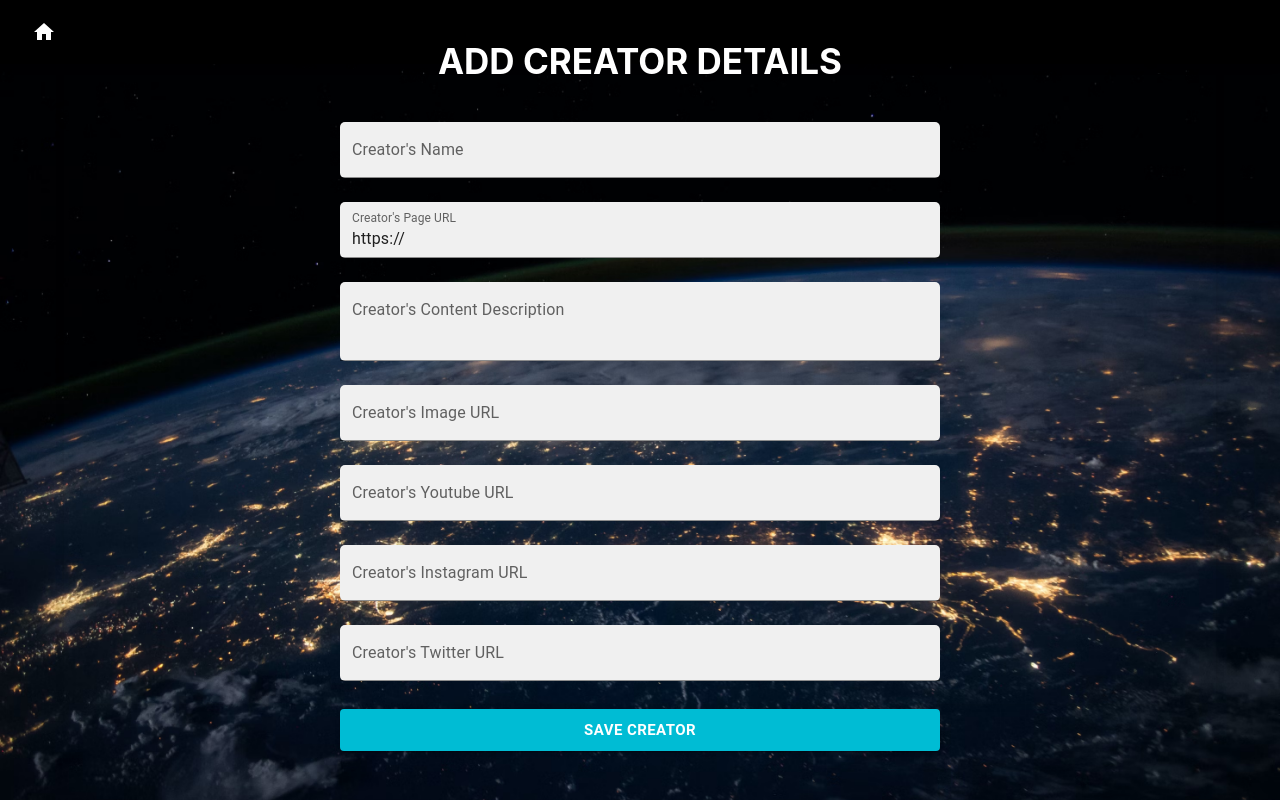
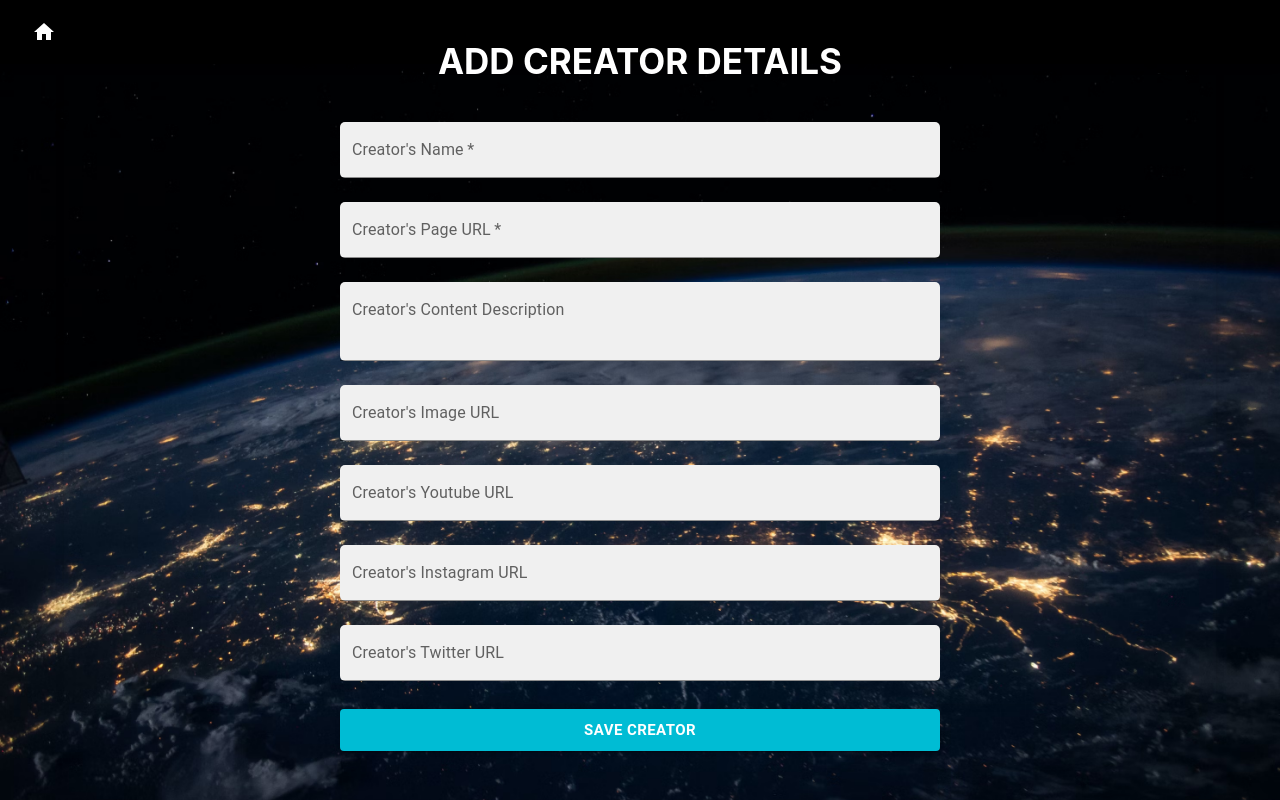
Before and after one commit to singharpt/creatorverse, a React (Create React App) app: page /add in a window 1280 px wide. Built offline with nearby package versions, Linux system fonts and the light colour scheme; no server answers.

Commit message:
added website walkthrough gif

```diff
--- a/src/components/creatorCard.js
+++ b/src/components/creatorCard.js
@@ -19,8 +19,8 @@ function Creator({ creatorData }) {
 
   let trimmedDescription = null;
 
-  if (creatorData && creatorData.description.length > 100) {
-    trimmedDescription = creatorData.description.slice(0, 100) + "...";
+  if (creatorData && creatorData.description.length > 90) {
+    trimmedDescription = creatorData.description.slice(0, 90) + "...";
   } else {
     trimmedDescription = creatorData.description;
   }
--- a/src/components/creatorForm.js
+++ b/src/components/creatorForm.js
@@ -48,7 +48,7 @@ function CreatorForm(props) {
     name: yup.string().required("Creator name is required!"),
     url: yup
       .mixed()
-      .test("urlCheck", "URL must start with 'https' or be null", checkURL)
+      .test("urlCheck", "URL must start with 'https'", checkURL)
       .required("Creator URL is required"),
     desc: yup.string(),
     img: yup
@@ -125,6 +125,7 @@ function CreatorForm(props) {
           label="Creator's Name"
           variant="filled"
           className="form-input"
+          required
           {...register("name")}
           error={!!errors.name}
           defaultValue={creatorData && creatorData?.name}
@@ -134,6 +135,7 @@ function CreatorForm(props) {
         <TextField
           label="Creator's Page URL"
           variant="filled"
+          required
           InputProps={
             creatorData && {
               readOnly: true,
@@ -142,7 +144,7 @@ function CreatorForm(props) {
           className="form-input"
           {...register("url")}
           error={!!errors.url}
-          defaultValue={creatorData === null ? "https://" : creatorData?.url}
+          defaultValue={creatorData && creatorData?.url}
           helperText={errors.url?.message}
           margin="normal"
         />
```
Also changed, not shown: 2 other files (tests, documents, lock files or other folders).
